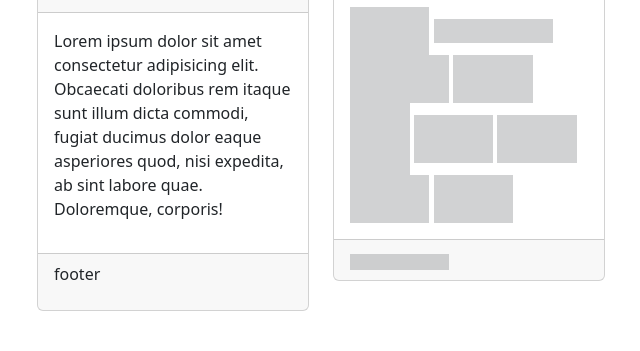
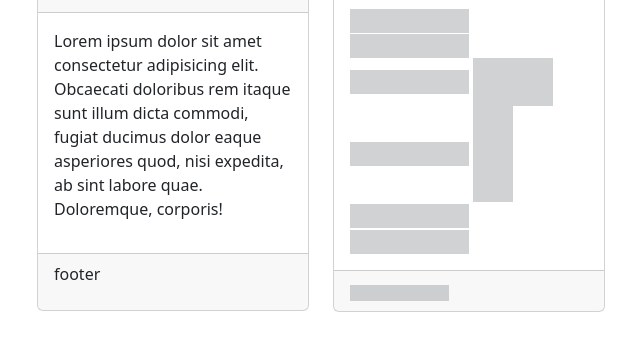
Before and after one commit to TamarImesashvili/placeholder, a plain HTML site: page index.html in a window 1280 px wide. Shown: the part 99-450 px from the top of the page, without its empty margins (23-663 px from the left). Drawn offline with nearby package versions, Linux system fonts and the light colour scheme.

Commit message:
Update index.html

```diff
--- a/index.html
+++ b/index.html
@@ -36,15 +36,14 @@
             </div>
             <div class="card-body">
                 <div class="placeholder-glow">
+                    <span class="placeholder col-6">some text here</span>
+                    <span class="placeholder col-6">some text here</span>
+                    <span class="placeholder col-6">some text here</span>
                     <span class="placeholder col-4">some text here</span>
                     <span class="placeholder col-6">some text here</span>
-                    <span class="placeholder col-5">some text here</span>
-                    <span class="placeholder col-4">some text here</span>
-                    <span class="placeholder col-3">some text here</span>
-                    <span class="placeholder col-4">some text here</span>
-                    <span class="placeholder col-4">some text here</span>
-                    <span class="placeholder col-4">some text here</span>
-                    <span class="placeholder col-4">some text here</span>
+                    <span class="placeholder col-2">some text here</span>
+                    <span class="placeholder col-6">some text here</span>
+                    <span class="placeholder col-6">some text here</span>
                 </div>
             </div>
             <div class="card-footer">
```
